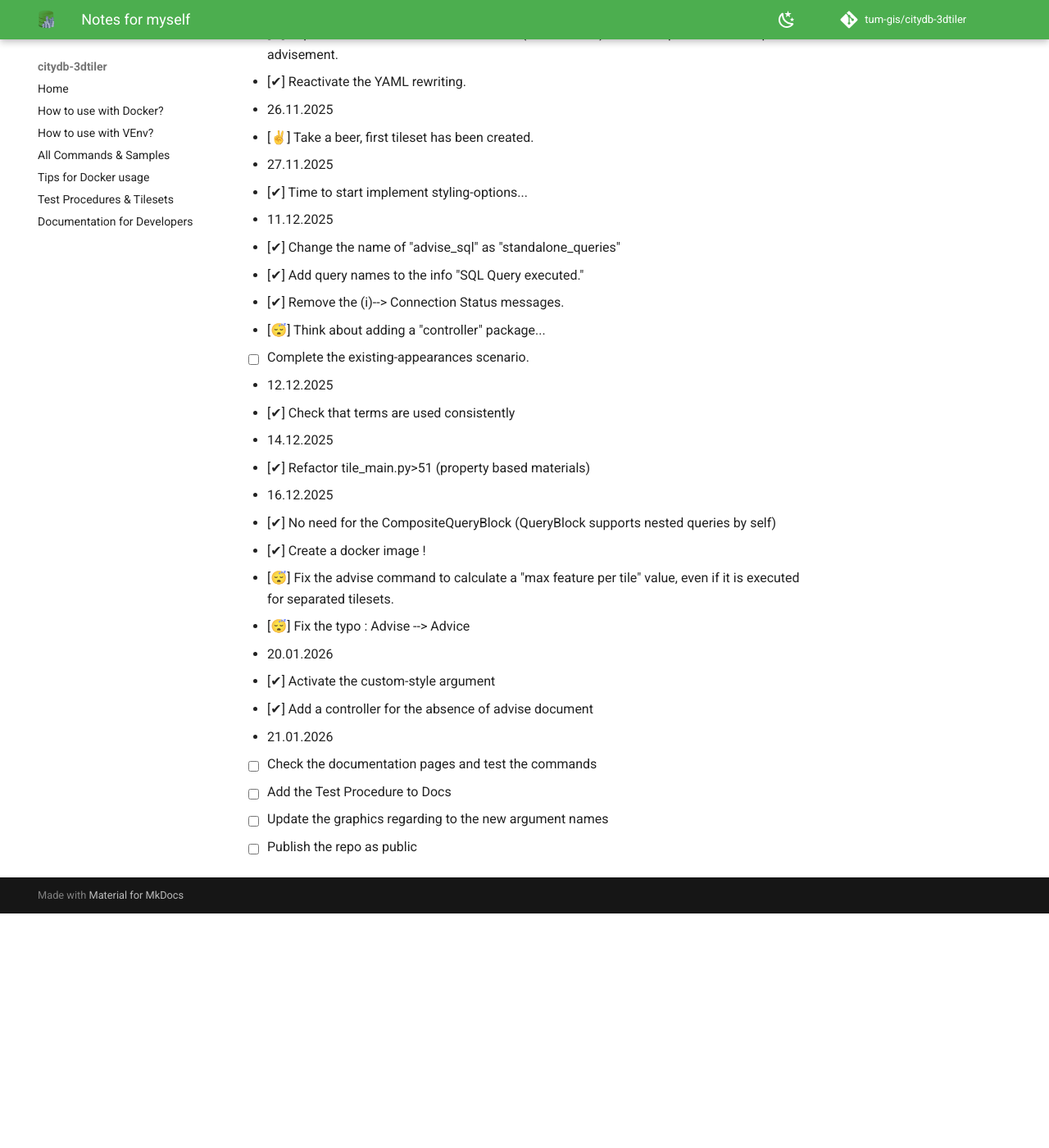
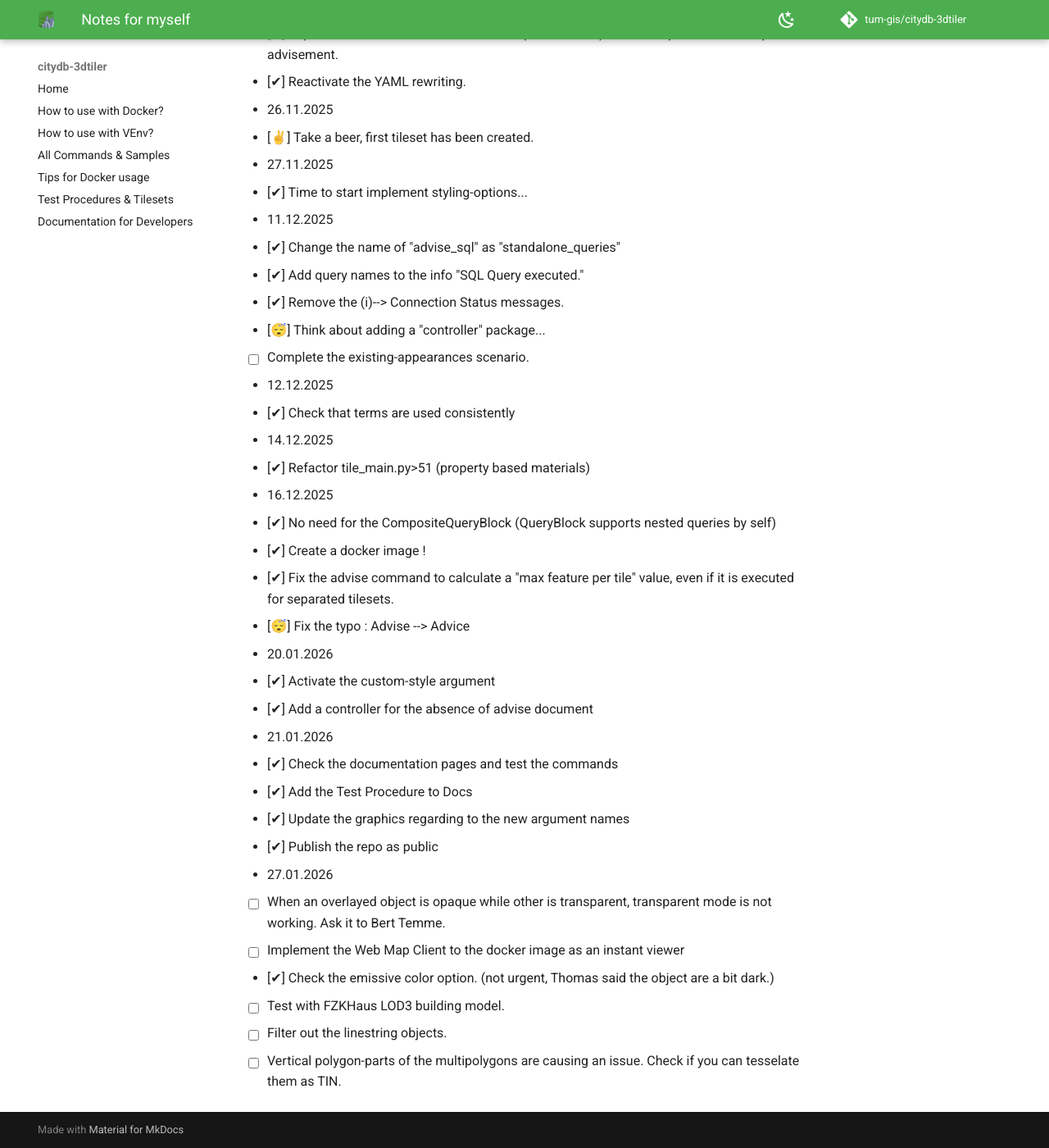
Before and after one commit to tum-gis/citydb-3dtiler, an MkDocs documentation site: the page built from docs/to-do_list.md, in a window 1280 px wide and 1400 px high, scrolled down 1092 px. Shown: the whole window at 82% size. Built offline with MkDocs 1.6.1 and Material for MkDocs 9.7.7, drawn with Linux system fonts in a browser that asks for light colours; comment, search, counter and statistics services are not loaded; before the commit the page ends 2206 px from its top, so only the background shows below that.

```diff
--- a/docs/to-do_list.md
+++ b/docs/to-do_list.md
@@ -51,13 +51,20 @@
 - 16.12.2025
 - [✔] No need for the CompositeQueryBlock (QueryBlock supports nested queries by self)
 - [✔] Create a docker image !
-- [😴] Fix the advise command to calculate a "max feature per tile" value, even if it is executed for separated tilesets.
+- [✔] Fix the advise command to calculate a "max feature per tile" value, even if it is executed for separated tilesets.
 - [😴] Fix the typo : Advise --> Advice
 - 20.01.2026
 - [✔] Activate the custom-style argument
 - [✔] Add a controller for the absence of advise document
 - 21.01.2026
-- [ ] Check the documentation pages and test the commands
-- [ ] Add the Test Procedure to Docs
-- [ ] Update the graphics regarding to the new argument names
-- [ ] Publish the repo as public
+- [✔] Check the documentation pages and test the commands
+- [✔] Add the Test Procedure to Docs
+- [✔] Update the graphics regarding to the new argument names
+- [✔] Publish the repo as public
+- 27.01.2026
+- [ ] When an overlayed object is opaque while other is transparent, transparent mode is not working. Ask it to Bert Temme.
+- [ ] Implement the Web Map Client to the docker image as an instant viewer
+- [✔] Check the emissive color option. (not urgent, Thomas said the object are a bit dark.)
+- [ ] Test with FZKHaus LOD3 building model.
+- [ ] Filter out the linestring objects.
+- [ ] Vertical polygon-parts of the multipolygons are causing an issue. Check if you can tesselate them as TIN.
--- a/tile_main.py
+++ b/tile_main.py
@@ -109,7 +109,7 @@
     mv_name = "mv_geometries"
     mfpt = max_features_per_tile
     #Test
-    # print(str(query))
+    print(str(query))
     crt_mv = create_materialized_view(mv_name, str(query))
     ind_mv = index_materialized_view(mv_name, geom_col)
     # print(crt_mv)
```
Also changed, not shown: docs/test_procedures.md (+1 -0 lines), 5 other files.
